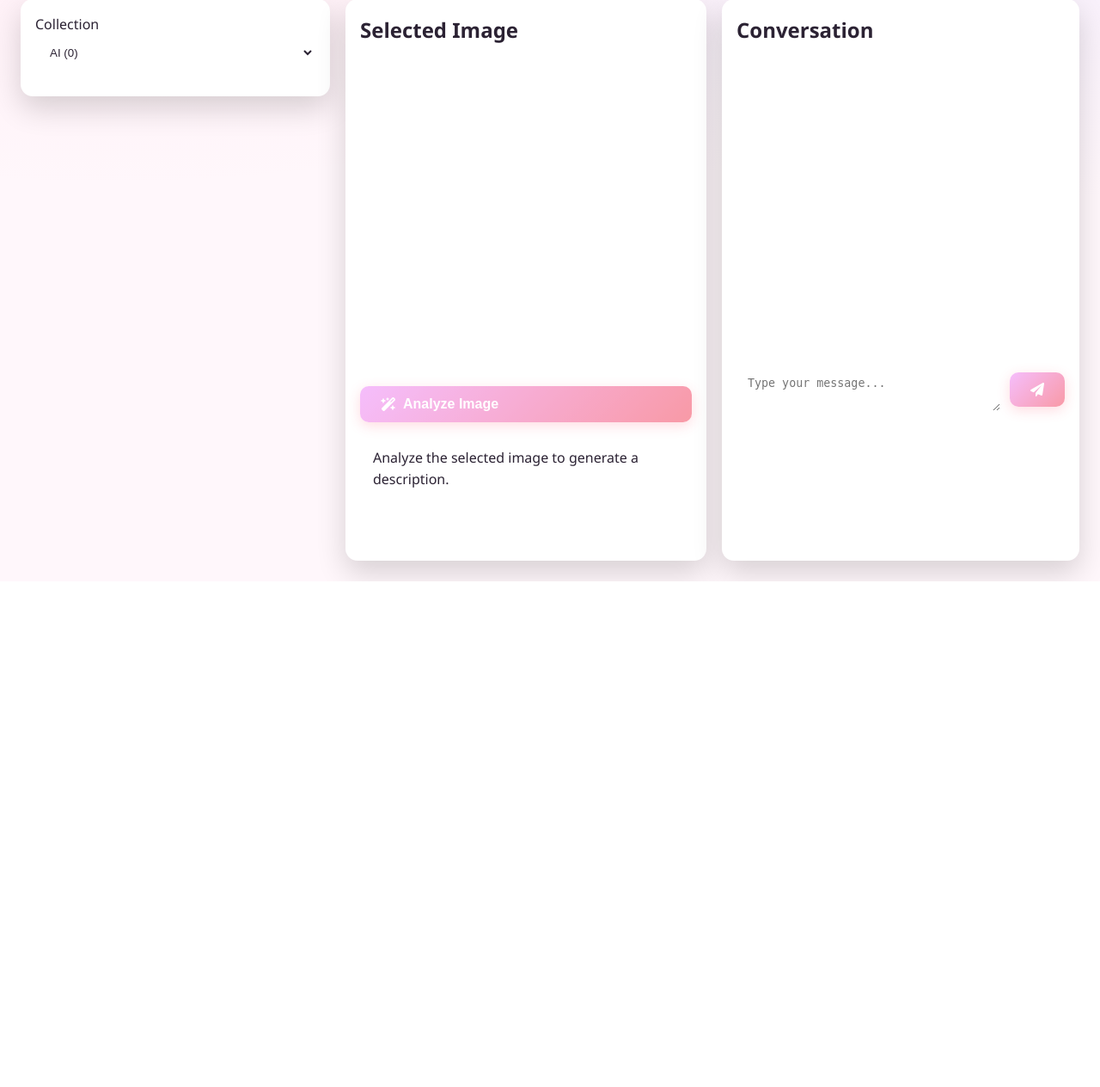
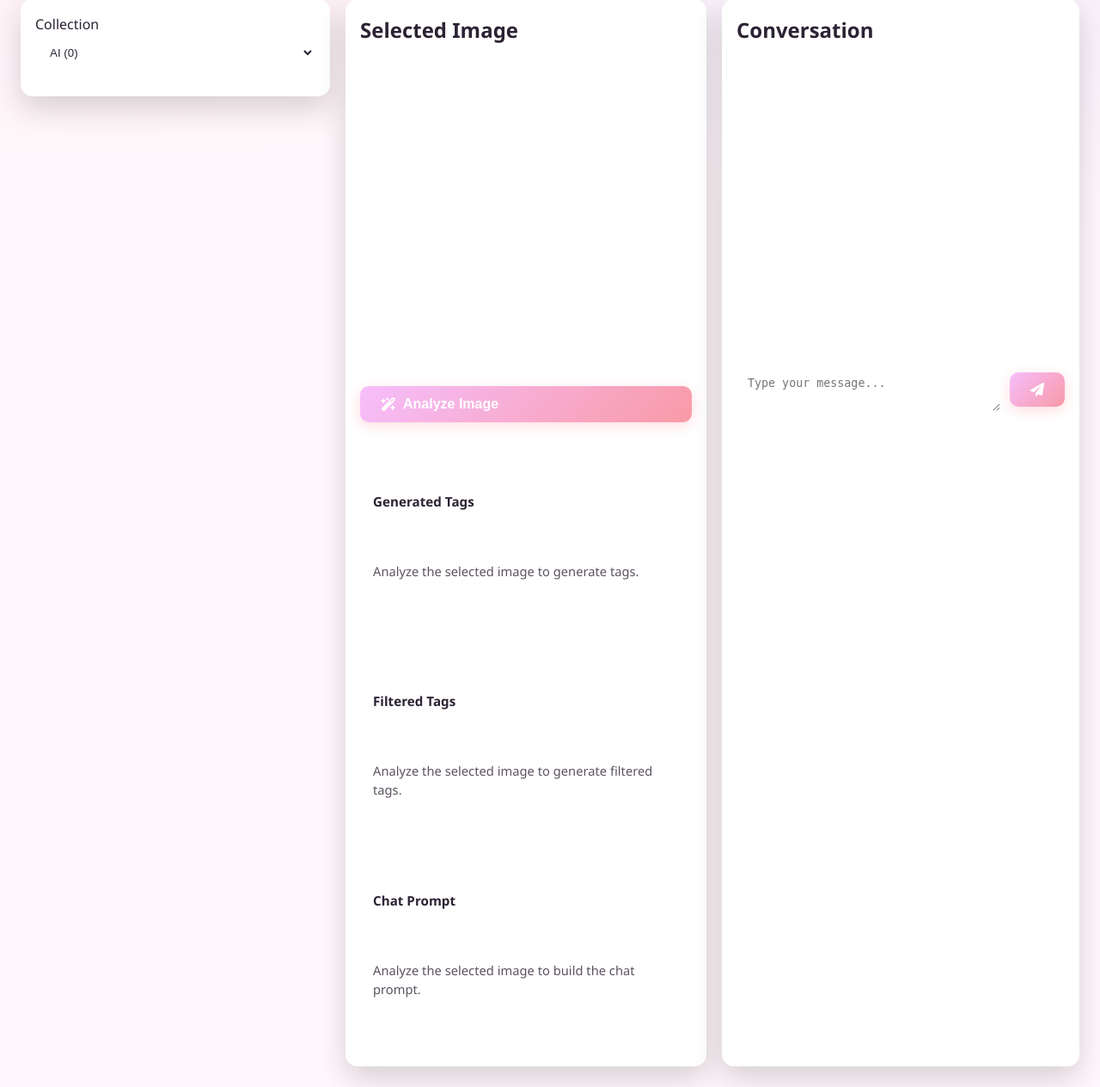
Before and after one commit to wastagewa/gamecum, a Flask app: page /collection/1/chat in a window 1280 px wide. Shown: the part 228-1492 px from the top of the page at 86% size. Before the commit the page ends 904 px from the top, so only its background shows below. Run offline with Flask 3, Linux system fonts and the light colour scheme; data that the repository does not hold is empty.

Commit message:
Chat Integration with Image Describe

```diff
--- a/app.py
+++ b/app.py
@@ -829,10 +829,17 @@ def api_chat_describe():
         if not image_path:
             return jsonify({'success': False, 'error': 'Invalid or missing image'}), 400
 
-        from llava_image_describe import describe_image_file
-
-        description = describe_image_file(image_path)
-        return jsonify({'success': True, 'description': description})
+        from llava_image_describe import analyze_image_file
+
+        analysis = analyze_image_file(image_path)
+        scene_prompt = analysis.get('scene_prompt', '')
+        return jsonify({
+            'success': True,
+            'description': scene_prompt,
+            'scenePrompt': scene_prompt,
+            'fullTags': analysis.get('full_tags', []),
+            'filteredTags': analysis.get('filtered_tags', [])
+        })
     except Exception as exc:
         return jsonify({'success': False, 'error': str(exc)}), 500
 
@@ -842,17 +849,17 @@ def api_chat_reply():
     """Generate a chat response using llava_image_describe.py."""
     try:
         data = request.get_json() or {}
-        image_description = str(data.get('imageDescription') or '').strip()
+        scene_prompt = str(data.get('scenePrompt') or data.get('imageDescription') or '').strip()
         chat_history = str(data.get('chatHistory') or '').strip()
 
-        if not image_description:
+        if not scene_prompt:
             return jsonify({'success': False, 'error': 'Missing image description'}), 400
         if not chat_history:
             chat_history = 'User: (looking at you)'
 
         from llava_image_describe import generate_chat_response
 
-        reply = generate_chat_response(chat_history, image_description)
+        reply = generate_chat_response(chat_history, scene_prompt)
         return jsonify({'success': True, 'reply': reply})
     except Exception as exc:
         return jsonify({'success': False, 'error': str(exc)}), 500
--- a/static/js/chat.js
+++ b/static/js/chat.js
@@ -3,7 +3,9 @@ document.addEventListener('DOMContentLoaded', () => {
     const imageGrid = document.getElementById('chatImageGrid');
     const preview = document.getElementById('chatPreview');
     const analyzeBtn = document.getElementById('chatAnalyzeBtn');
-    const descriptionEl = document.getElementById('chatDescription');
+    const fullTagsEl = document.getElementById('chatFullTags');
+    const filteredTagsEl = document.getElementById('chatFilteredTags');
+    const scenePromptEl = document.getElementById('chatScenePrompt');
     const statusEl = document.getElementById('chatStatus');
     const threadEl = document.getElementById('chatThread');
     const userInput = document.getElementById('chatUserInput');
@@ -13,7 +15,7 @@ document.addEventListener('DOMContentLoaded', () => {
         collections: {},
         selectedCollection: window.CURRENT_COLLECTION || 'Real',
         selectedImage: '',
-        imageDescription: '',
+        scenePrompt: '',
         chatHistory: ''
     };
 
@@ -24,8 +26,8 @@ document.addEventListener('DOMContentLoaded', () => {
 
     function setBusy(isBusy, text) {
         analyzeBtn.disabled = isBusy || !state.selectedImage;
-        sendBtn.disabled = isBusy || !state.imageDescription;
-        userInput.disabled = isBusy || !state.imageDescription;
+        sendBtn.disabled = isBusy || !state.scenePrompt;
+        userInput.disabled = isBusy || !state.scenePrompt;
         if (text !== undefined) {
             setStatus(text);
         }
@@ -40,9 +42,11 @@ document.addEventListener('DOMContentLoaded', () => {
     }
 
     function resetConversation() {
-        state.imageDescription = '';
+        state.scenePrompt = '';
         state.chatHistory = '';
-        descriptionEl.textContent = 'Analyze the selected image to generate a description.';
+        fullTagsEl.textContent = 'Analyze the selected image to generate tags.';
+        filteredTagsEl.textContent = 'Analyze the selected image to generate filtered tags.';
+        scenePromptEl.textContent = 'Analyze the selected image to build the chat prompt.';
         threadEl.innerHTML = '';
         userInput.value = '';
         userInput.disabled = true;
@@ -123,7 +127,7 @@ document.addEventListener('DOMContentLoaded', () => {
     async function generateInitialReply() {
         setBusy(true, 'Generating first chat response...');
         const data = await postJson('/api/chat/reply', {
-            imageDescription: state.imageDescription,
+            scenePrompt: state.scenePrompt,
             chatHistory: state.chatHistory
         });
         state.chatHistory += `\nAssistant: ${data.reply}`;
@@ -140,9 +144,15 @@ document.addEventListener('DOMContentLoaded', () => {
             const data = await postJson('/api/chat/describe', {
                 imageUrl: state.selectedImage
             });
-            state.imageDescription = data.description;
+            state.scenePrompt = data.scenePrompt || data.description || '';
             state.chatHistory = 'User: (looking at you)';
-            descriptionEl.textContent = data.description;
+            fullTagsEl.textContent = Array.isArray(data.fullTags) && data.fullTags.length
+                ? data.fullTags.join('\n')
+                : 'No tags returned.';
+            filteredTagsEl.textContent = Array.isArray(data.filteredTags) && data.filteredTags.length
+                ? data.filteredTags.join(', ')
+                : 'No filtered tags returned.';
+            scenePromptEl.textContent = state.scenePrompt || 'No prompt returned.';
             await generateInitialReply();
         } catch (err) {
             setBusy(false, '');
@@ -152,7 +162,7 @@ document.addEventListener('DOMContentLoaded', () => {
 
     async function sendMessage() {
         const message = userInput.value.trim();
-        if (!message || !state.imageDescription) return;
+        if (!message || !state.scenePrompt) return;
 
         appendBubble('user', message);
         state.chatHistory += `\nUser: ${message}`;
@@ -161,7 +171,7 @@ document.addEventListener('DOMContentLoaded', () => {
         try {
             setBusy(true, 'Generating reply...');
             const data = await postJson('/api/chat/reply', {
-                imageDescription: state.imageDescription,
+                scenePrompt: state.scenePrompt,
                 chatHistory: state.chatHistory
             });
             state.chatHistory += `\nAssistant: ${data.reply}`;
--- a/templates/chat.html
+++ b/templates/chat.html
@@ -134,8 +134,13 @@
             gap: 18px;
         }
 
-        .chat-description {
+        .chat-model-output {
             margin-top: 14px;
+            display: grid;
+            gap: 12px;
+        }
+
+        .chat-output-box {
             padding: 14px;
             min-height: 96px;
             border-radius: 10px;
@@ -143,6 +148,20 @@
             border: 1px solid rgba(255,255,255,0.08);
             color: var(--text-color);
             white-space: pre-wrap;
+            max-height: 220px;
+            overflow: auto;
+        }
+
+        .chat-output-box h3 {
+            margin: 0 0 8px;
+            font-size: 0.95rem;
+            color: var(--text-color);
+        }
+
+        .chat-output-box .chat-output-content {
+            color: var(--muted-text);
+            font-size: 0.92rem;
+            line-height: 1.45;
         }
 
         .chat-thread {
@@ -248,7 +267,20 @@
                     <button id="chatAnalyzeBtn" class="btn btn-primary" type="button" style="margin-top:14px;width:100%;">
                         <i class="fas fa-wand-magic-sparkles"></i> Analyze Image
                     </button>
-                    <div id="chatDescription" class="chat-description">Choose an image to begin.</div>
+                    <div class="chat-model-output">
+                        <div class="chat-output-box">
+                            <h3>Generated Tags</h3>
+                            <div id="chatFullTags" class="chat-output-content">Choose an image to begin.</div>
+                        </div>
+                        <div class="chat-output-box">
+                            <h3>Filtered Tags</h3>
+                            <div id="chatFilteredTags" class="chat-output-content">Choose an image to begin.</div>
+                        </div>
+                        <div class="chat-output-box">
+                            <h3>Chat Prompt</h3>
+                            <div id="chatScenePrompt" class="chat-output-content">Choose an image to begin.</div>
+                        </div>
+                    </div>
                     <div id="chatStatus" class="chat-status"></div>
                 </div>
 
```
Also changed, not shown: llava_image_describe.py (+21 -2 lines).
